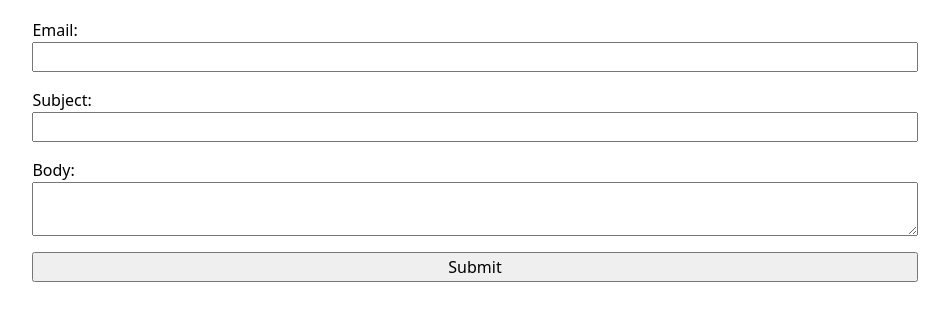
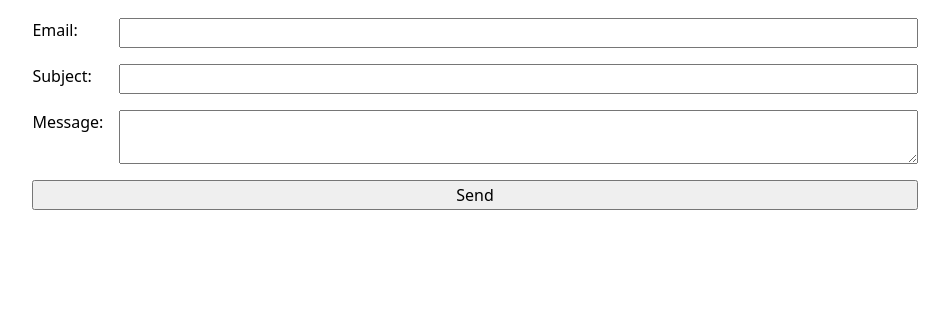
Before and after one commit to isaiahfang/portfolio, a plain HTML site: page contact/index.html in a window 1280 px wide. Shown: the part 141-462 px from the top of the page, without its empty margins (165-1114 px from the left). Drawn offline with Linux system fonts and the light colour scheme.

Commit message:
Updated Contact Form

```diff
--- a/contact/index.html
+++ b/contact/index.html
@@ -24,9 +24,9 @@
 
         <label for="subject">Subject: <input name="subject"/></label>
 
-        <label for="body">Body: <textarea name="body"></textarea></label>
+        <label for="body">Message: <textarea name="body"></textarea></label>
 
-        <button>Submit</button>
+        <button>Send</button>
     </form>
 </head>
 <body>
--- a/style.css
+++ b/style.css
@@ -54,27 +54,30 @@ body {
 
     input {
       font: inherit;
-      display: block;
-      width: 100%;
-      box-sizing: border-box;
     }
 
     textarea {
       font: inherit;
-      display: block;
-      width: 100%;
-      box-sizing: border-box;
     }
 
     button {
       font: inherit;
-      display: block;
-      width: 100%;
-      box-sizing: border-box;
+    }
+
+    form {
+      display: grid;
+      grid-template-columns: auto 1fr;
+      gap: 1em;
     }
 
     label {
-      display: block;
-      margin-block: 1em;
+      display: grid;
+      grid-template-columns: subgrid;
+      grid-column: 1 / -1;
+    }
+
+    button {
+      display: grid;
+      grid-column: 1 / -1;
     }
   }
```
